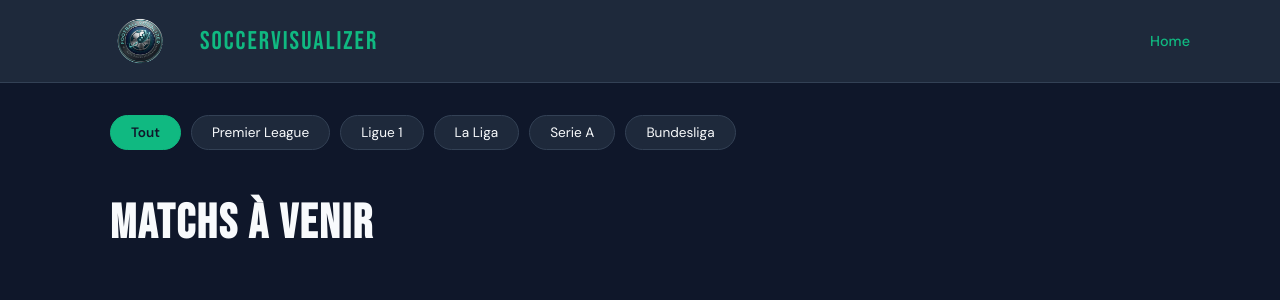
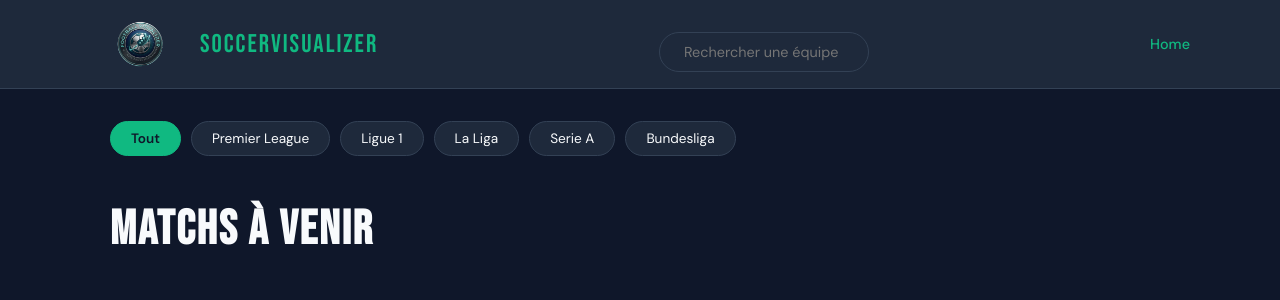
Before and after one commit to amadou432/Football-Visualizer, a Flask app: page / in a window 1280 px wide. Shown: the top 300 px of the page. Run offline with Flask 3, Linux system fonts and the light colour scheme; data that the repository does not hold is empty.

Commit message:
config vercel + barre de recherche

```diff
--- a/app_bdd.py
+++ b/app_bdd.py
@@ -43,13 +43,15 @@ def recup_forme_equipe():
     return forme.data
 
 
-
-
 def recup_ratio_but_min():
     ratio = supabase.table("ratio_but_min").select(
         "id, id_equipe, joueur_1_nom, joueur_1_ratio, joueur_2_nom, joueur_2_buts, joueur_2_minutes, joueur_2_ratio, joueur_3_nom, joueur_3_buts, joueur_3_minutes, joueur_3_ratio, joueur_1_photo, joueur_2_photo, joueur_3_photo "
     ).execute()
     return ratio.data
+
+def recup_compo():
+    compo = supabase.table("composition").select("id_compo, id_match, nom_joueur, nom_equipe, poste").execute()
+    return compo.data
 
 @app.route('/')
 def afficher_matchs_bdd():
@@ -86,6 +88,9 @@ def afficher_match(id):
     absents_ext = []
     ratio_dom = None
     ratio_ext = None
+    compo = []
+    compo_dom = []
+    compo_ext = []
 
     try:
         response = supabase.table("match").select(
@@ -119,9 +124,10 @@ def afficher_match(id):
             match["date_match"] = match["date_match"]
 
 
-        ratio_but_min = recup_ratio_but_min()
-        ratio_dom = next((r for r in ratio_but_min if r['id_equipe'] == match['id_equipe_dom']), None)
-        ratio_ext = next((r for r in ratio_but_min if r['id_equipe'] == match['id_equipe_ext']), None)
+            ratio_but_min = recup_ratio_but_min()
+            ratio_dom = next((r for r in ratio_but_min if r['id_equipe'] == match['id_equipe_dom']), None)
+            ratio_ext = next((r for r in ratio_but_min if r['id_equipe'] == match['id_equipe_ext']), None)
+
 
 
     except Exception as e:
--- /dev/null
+++ b/pyproject.toml
@@ -0,0 +1,2 @@
+[tool.vercel]
+entrypoint = "app_bdd:app"
--- a/static/style.css
+++ b/static/style.css
@@ -546,3 +546,27 @@ h1 {
     color: var(--accent);
     font-weight: 700;
 }
+/* barre de recherche */
+.search-container {
+    max-width: 1100px;
+    margin: 1rem auto 0;
+    padding: 0 20px;
+}
+
+.search-input {
+    width: 100%;
+    padding: 10px 20px;
+    border-radius: 25px;
+    border: 1px solid #334155;
+    background: var(--card-bg);
+    color: var(--text-main);
+    font-size: 0.9rem;
+    font-family: 'DM Sans', sans-serif;
+    outline: none;
+    transition: 0.3s;
+}
+
+.search-input:focus {
+    border-color: var(--accent);
+    box-shadow: 0 0 0 3px rgba(16, 185, 129, 0.15);
+}
--- a/templates/home.html
+++ b/templates/home.html
@@ -11,7 +11,11 @@
     <nav>
         <div class="nav-content">
             <span class="logo"><img src="{{ url_for('static', filename='logo.png') }}" alt=""> SoccerVisualizer</span>
+            <div class="search-container">
+                    <input type="text" id="searchInput" placeholder=" Rechercher une équipe" class="search-input" onkeyup="searchMatch()">
+                </div>
             <div class="nav-links">
+
                 <a href="/" class="nav-item active">Home</a>
             </div>
         </div>
@@ -115,6 +119,18 @@
                 }
             });
         }
+        function searchMatch() {
+            const query = document.getElementById('searchInput').value.toLowerCase();
+
+            document.querySelectorAll('.match-card').forEach(card => {
+                const text = card.innerText.toLowerCase();
+                if (text.includes(query)) {
+                    card.style.display = 'block';
+                } else {
+                    card.style.display = 'none';
+                }
+            });
+        }
     </script>
 
 </body>
```
Also changed, not shown: templates/match.html (+8 -3 lines), templates/vercel.json (added).
